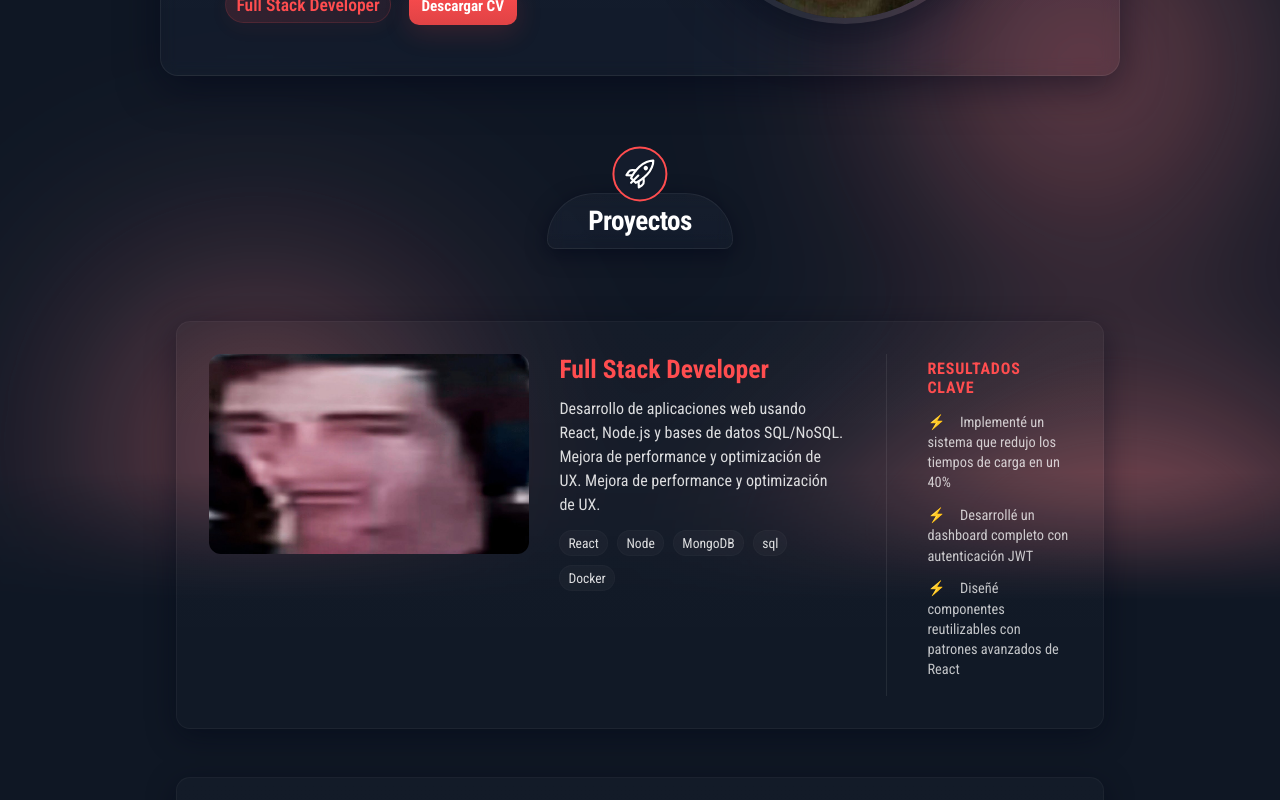
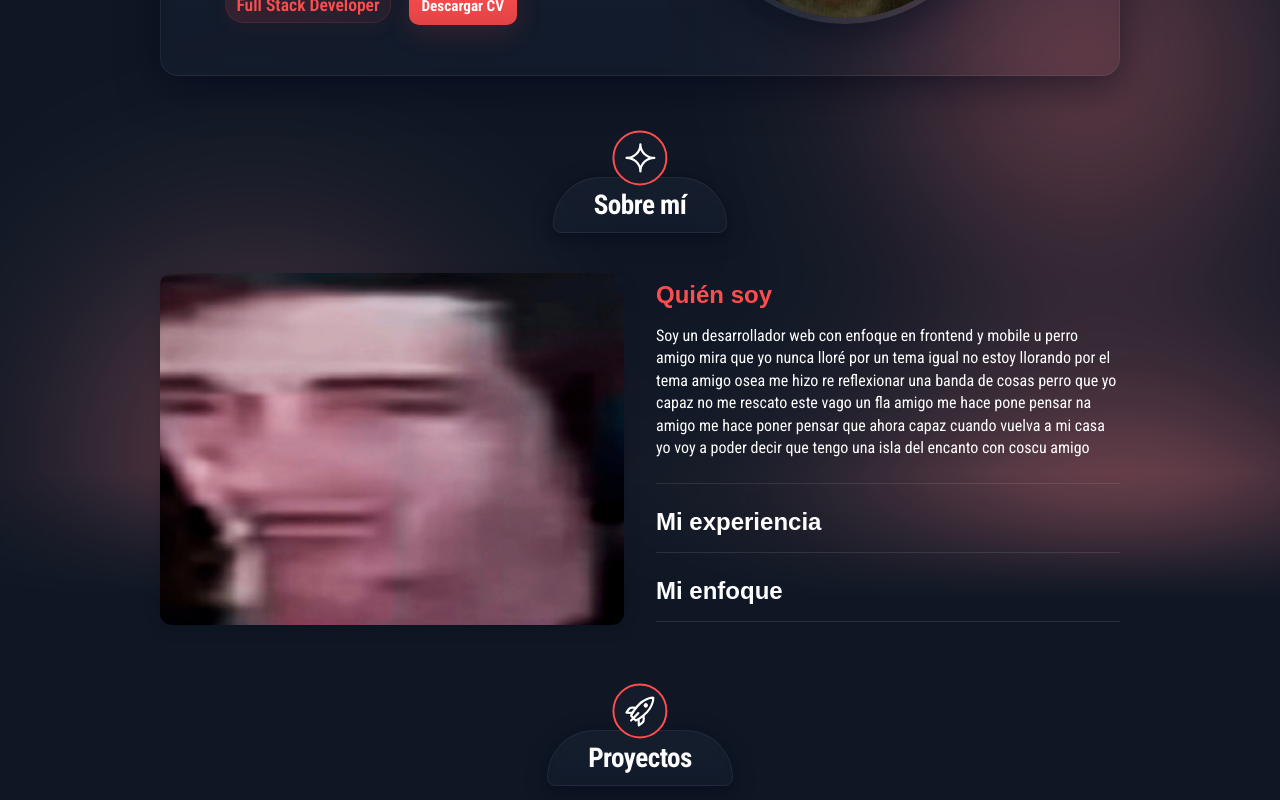
Before and after one commit to AlanPLC/Portfolio2025, a React (Vite) app: page / in a window 1280 px wide. Shown: the part 440-1240 px from the top of the page. Built offline with nearby package versions, Linux system fonts and the light colour scheme; a web font is replaced by a local one.

Commit message:
Remodelación de sección about con acordeon de contenido acumulable

```diff
--- a/src/App.jsx
+++ b/src/App.jsx
@@ -16,9 +16,9 @@ function App() {
       <BlobsBackground />
       <Nav />
       <Presentation />
+      <About />
       <Projects />
       <Tools />
-      <About />
       <Footer />
     </>
   );
--- a/src/components/Footer/footer.scss
+++ b/src/components/Footer/footer.scss
@@ -1,9 +1,17 @@
 footer{
     display: flex;
     justify-content: space-between;
-    align-items: center;
+    align-items:end;
+    padding: 0 1rem;
+    margin-top: 2rem;
     h3{
         font-size: 1.5rem;
+        margin: 0;
+    }
+    h3::after{
+    content: ".";
+    color: var(--accent);
+    font-size: 2rem;
     }
     p{
         font-size: 1rem;
--- a/src/data/profile.js
+++ b/src/data/profile.js
@@ -153,3 +153,21 @@ export const tools = [
     complement_img: "./vite.svg"
   }
 ]
+
+export const about = [
+  {
+    title: "Quién soy",
+    description: "Soy un desarrollador web con enfoque en frontend y mobile u perro amigo mira que yo nunca lloré por un tema igual no estoy llorando por el tema amigo osea me hizo re reflexionar una banda de cosas perro que yo capaz no me rescato este vago un fla amigo me hace pone pensar na amigo me hace poner pensar que ahora capaz cuando vuelva a mi casa yo voy a poder decir que tengo una isla del encanto con coscu amigo",
+    img: "./projects-imgs/vector.png"
+  },
+  {
+    title: "Mi experiencia",
+    description: "He trabajado en diversos proyectos fullstack...",
+    img: "./projects-imgs/buenos dias.jpg"
+  },
+  {
+    title: "Mi enfoque",
+    description: "Me gusta crear interfaces funcionales y modernas...",
+    img: "./projects-imgs/gusano.jpg"
+  }
+];
--- a/src/sections/About/About.jsx
+++ b/src/sections/About/About.jsx
@@ -1,13 +1,48 @@
-import "./About.scss";
-import { profile } from "../../data/profile.js";
+import { useState } from "react";
+import "./about.scss";
+import { about } from "../../data/profile.js"
 import SectionTitle from "../../components/SectionTitle/SectionTitle.jsx";
 
 export default function About() {
-  const { about } = profile;
+  const [active, setActive] = useState(0); // Primer acordeón abierto
+  const items = about
+  console.log(items)
   return (
-    <section className="about">
-      <SectionTitle title="Sobre mí" />
-      <p>{about}</p>
-    </section>
+    <>
+      <SectionTitle title="Sobre mí"/>
+      <section className="about-accordion">
+        {/* Imagen que cambia según el activo */}
+        <div className="about-accordion-image">
+          <img src={items[active].img} alt={items[active].title} />
+        </div>
+
+        <div className="about-accordion-list">
+          {items.map((item, index) => (
+            <div key={index} className="accordion-item">
+
+              {/* Título del acordeón */}
+              <button
+                className={`accordion-title ${active === index ? "active" : ""}`}
+                onClick={() => setActive(index)}
+              >
+                {item.title}
+              </button>
+
+              {/* Contenido del acordeón */}
+              <div
+                className="accordion-content"
+                style={{
+                  maxHeight: active === index ? "200px" : "0px",
+                  opacity: active === index ? 1 : 0
+                }}
+              >
+                <p>{item.description}</p>
+              </div>
+
+            </div>
+          ))}
+        </div>
+      </section>
+    </>
   );
 }
--- a/src/sections/About/about.scss
+++ b/src/sections/About/about.scss
@@ -1,25 +1,54 @@
-.about {
-    padding: 1rem;
-    margin: 0;
+.about-accordion {
+  display: flex;
+  gap: 2rem;
+  align-items: flex-start;
 
-    .about-title{
-        display: flex;
-        flex-direction: row;
-        align-items: center;
-        gap: 0.5rem;
-        margin: 0;
-        img{
-            width: 1.5rem;
-        }
-        h2 {
-        font-size: 2rem;
-        }
+  &-image {
+    flex: 1;
+    img {
+      width: 100%;
+      height: 22rem;
+      border-radius: 12px;
+      object-fit: cover;
+      box-shadow: 0 4px 15px rgba(0,0,0,0.15);
     }
+  }
 
+  &-list {
+    flex: 1;
+    display: flex;
+    flex-direction: column;
+    gap: 1rem;
+  }
+}
 
-    p {
-    font-size: 1.1rem;
-    line-height: 1.6;
-    opacity: 0.85;
-    }
-    }
+.accordion-item {
+  border-bottom: 1px solid rgba(255,255,255,0.1);
+  padding-bottom: 0.5rem;
+}
+
+.accordion-title {
+  width: 100%;
+  text-align: left;
+  font-size: 1.5rem;
+  background: none;
+  border: none;
+  cursor: pointer;
+  padding: 0.5rem 0;
+  font-weight: bold;
+  transition: color 0.2s ease;
+  color: white;
+
+  &.active {
+    color: #ff4d4f;
+  }
+}
+
+.accordion-content {
+  overflow: hidden;
+  transition: max-height 0.3s ease, opacity 0.25s ease;
+  p {
+    margin-top: 0.5rem;
+    line-height: 1.4;
+  }
+}
```
Also changed, not shown: public/projects-imgs/buenos dias.jpg (added), public/projects-imgs/gusano.jpg (added).
